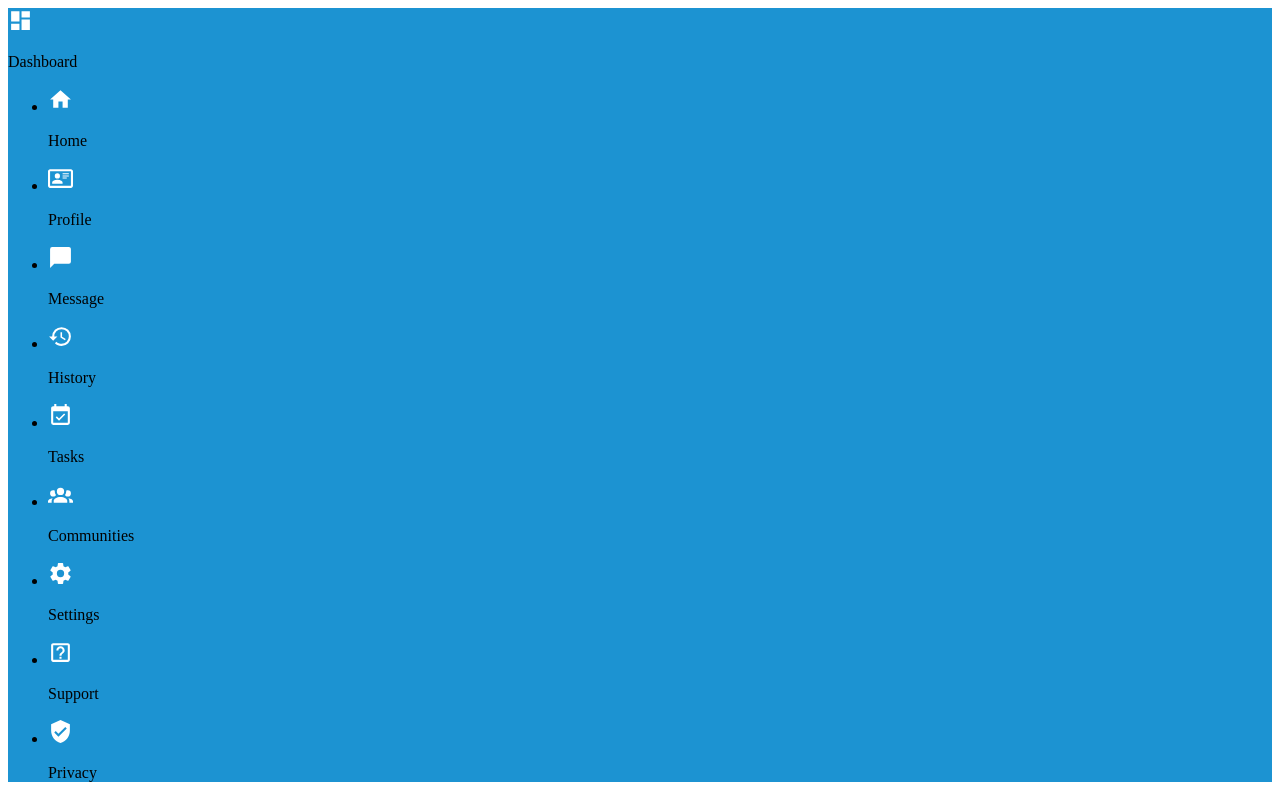
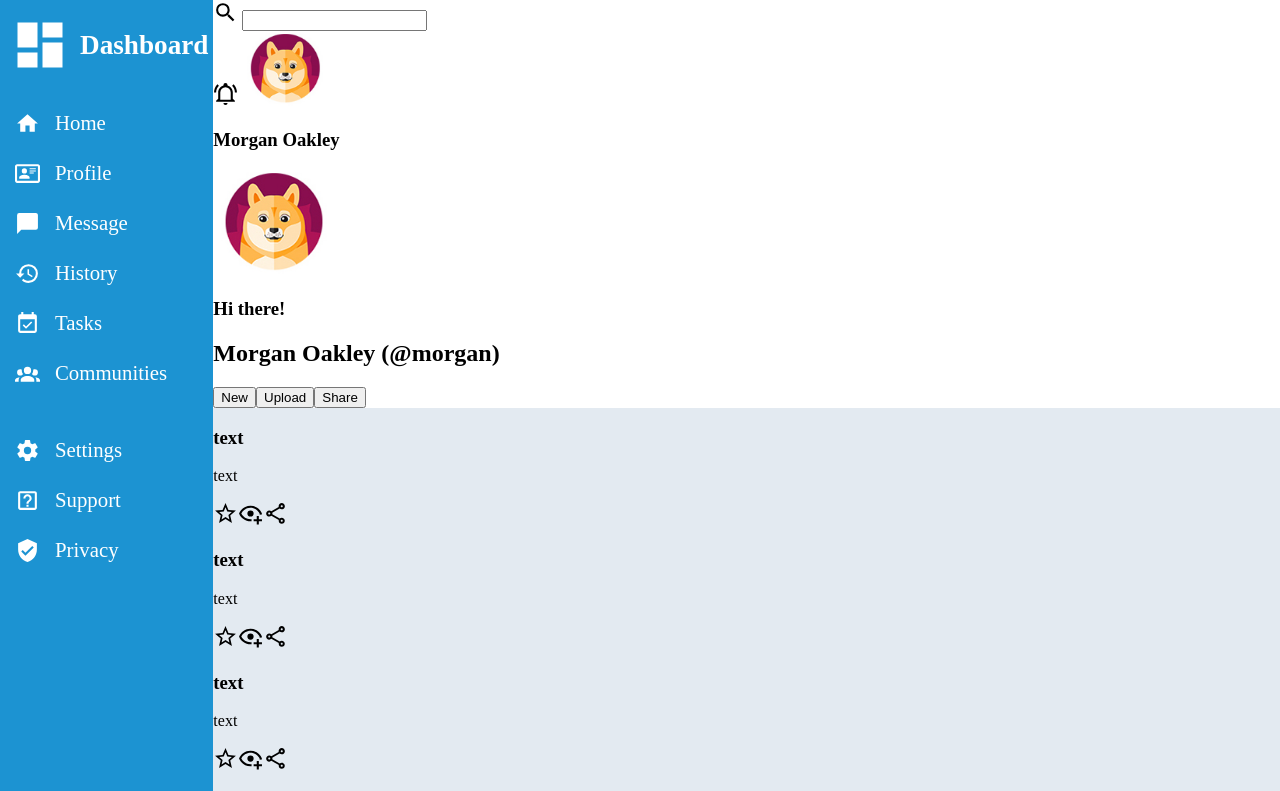
Before and after one commit to Lune3/Admin-DashBoard, a plain HTML site: page index.html in a window 1280 px wide. Shown: the top 791 px of the page. Drawn offline with Linux system fonts and the light colour scheme.

Commit message:
Sidebar positioning done

```diff
--- a/index.html
+++ b/index.html
@@ -4,15 +4,16 @@
     <meta charset="UTF-8">
     <meta name="viewport" content="width=device-width, initial-scale=1.0">
     <link rel="stylesheet" href="styleSheet.css">
-    <title>Dash Board</title>
+    <title>DashBoard</title>
 </head>
 <body>
+    <div class="mainLayout">
         <aside>
             <div>
-            <svg xmlns="http://www.w3.org/2000/svg" viewBox="0 0 24 24"><path d="M13,3V9H21V3M13,21H21V11H13M3,21H11V15H3M3,13H11V3H3V13Z" /></svg>
+                <svg class="dashboardImg" xmlns="http://www.w3.org/2000/svg" viewBox="0 0 24 24"><path d="M13,3V9H21V3M13,21H21V11H13M3,21H11V15H3M3,13H11V3H3V13Z" /></svg>
                 <p>Dashboard</p>
             </div>
-        <div>
+            <div class="navigationContainer">
                 <ul>
                     <li>
                         <svg xmlns="http://www.w3.org/2000/svg" viewBox="0 0 24 24"><path d="M10,20V14H14V20H19V12H22L12,3L2,12H5V20H10Z" /></svg>
@@ -69,7 +70,7 @@
             </div>
             <div>
                 <div>
-                <img src="iconsAndImages/Screenshot_2024-01-30_16-41-51.png" alt="User profile picture">
+                    <img class="profileImg" src="iconsAndImages/Screenshot_2024-01-30_16-41-51.png" alt="User profile picture">
                     <div>
                         <h3>Hi there!</h3>
                         <h2>Morgan Oakley (@morgan)</h2>
@@ -162,5 +163,6 @@
                 </div>
             </div>
         </section>
+    </div>
 </body>
 </html>
--- a/styleSheet.css
+++ b/styleSheet.css
@@ -3,6 +3,16 @@
     --secondary-color:#e3eaf1;
     --tertiary-color:white;
     --forth-color:#e1b232;
+}
+
+body{
+    margin: 0;
+    padding: 0;
+}
+
+.mainLayout{
+    display: grid;
+    grid-template-columns: 1fr 5fr;
 }
 
 header img[src $= ".svg"],section img[src $= ".svg"]{
@@ -17,18 +27,79 @@ svg{
 }
 
 .dashboardImg{
-    width: 50px !important;
+    width: 60px !important;
     height: auto !important;
 }
 
 aside{
     background-color: var(--primary-color);
+    grid-row: 1/3;
+    display: flex;
+    flex-direction: column;
+    gap: 20px;
+}
+aside div:first-child{
+    margin-left: 10px;
+    margin-top: 15px;
+    display: flex;
+    gap: 10px;
+}
+aside div:first-child p{
+    display: flex;
+    justify-content: center;
+    align-items: center;
+    font-size: 1.7rem;
+    color: white;
+    font-weight: bold;
+    margin: 0;
+}
+
+.navigationContainer{
+    margin-left: 15px;
+    display: flex;
+    flex-direction: column;
+    gap: 20px;
+}
+
+.navigationContainer ul{
+    display: flex;
+    flex-direction: column;
+    gap: 25px;
+}
+
+.navigationContainer ul li{
+    display: flex;
+    gap: 15px;
+}
+
+.navigationContainer ul li svg{
+    align-self: center;
+}
+
+.navigationContainer ul li p{
+    margin: 0;
+    font-size: 1.3rem;
+    color: white;
+    cursor: pointer;
 }
 
 header{
     background-color: var(--tertiary-color);
+    grid-column: 2/3;
+    grid-row: 1/2;
 }
 
 section{
     background-color: var(--secondary-color);
+    grid-column: 2/3;
 }
+
+img:not(.profileImg){
+    height: 75px;
+    width: auto;
+}
+
+ul{
+    list-style: none;
+    padding: 0;
+}
```
Lines whose indentation alone changed are shown as unchanged.
